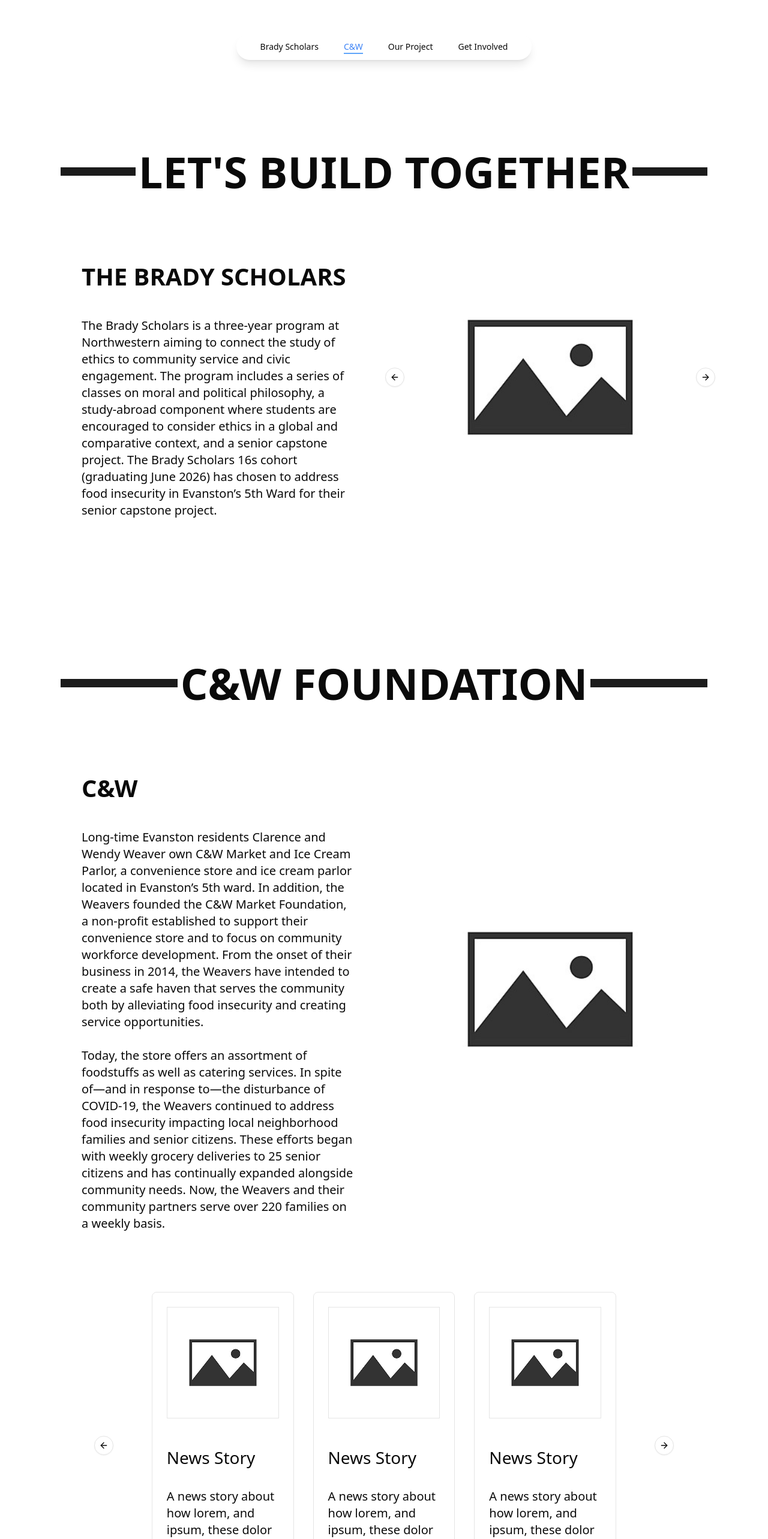
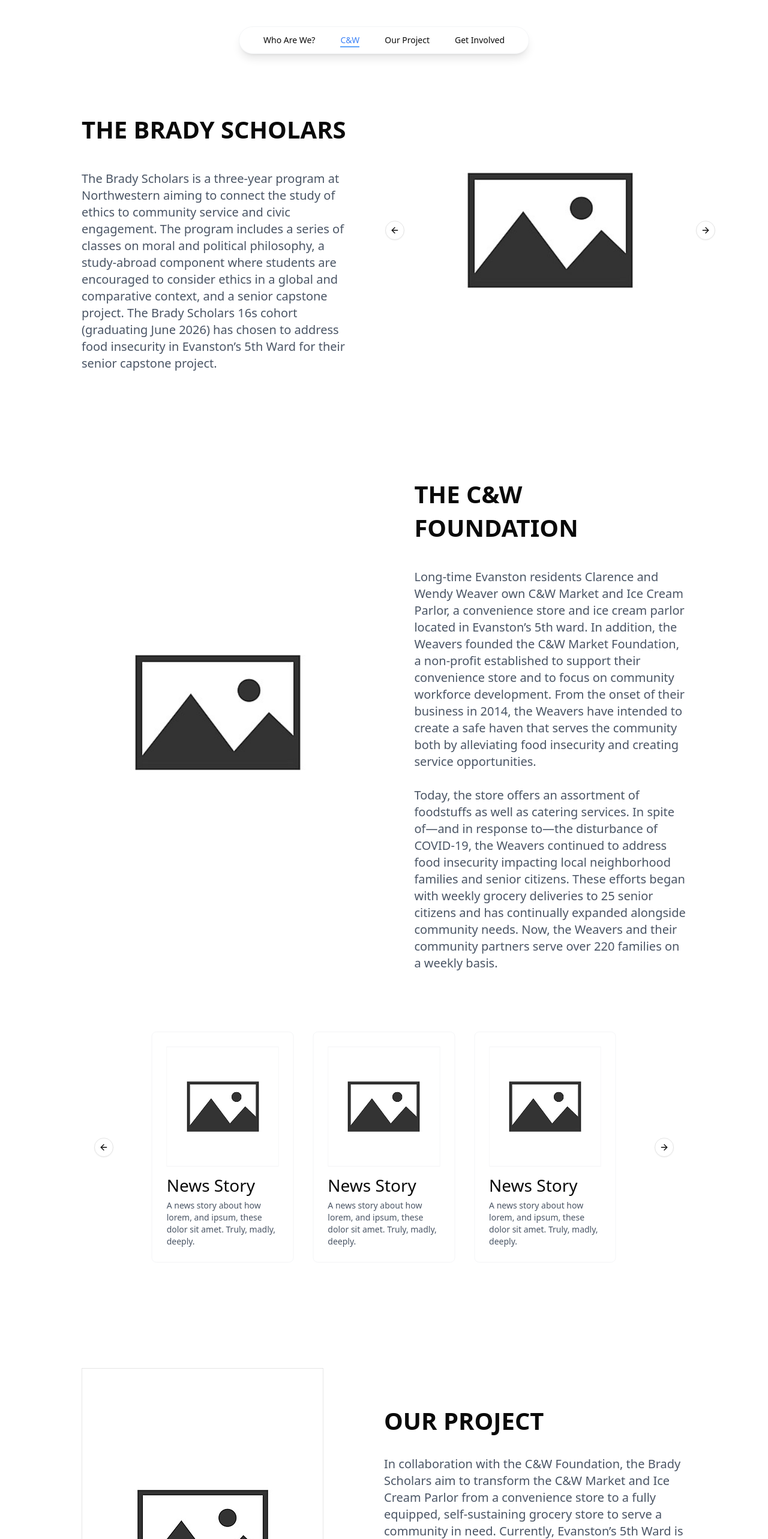
Before and after one commit to bradyscholars/brady16site, a Next.js app: page / in a window 1280 px wide. Shown: the top 2566 px of the page at 60% size. Built offline with nearby package versions, Linux system fonts and the light colour scheme.

Commit message:
furthered the site. footer and nav bar

```diff
--- a/src/app/globals.css
+++ b/src/app/globals.css
@@ -50,6 +50,7 @@
 
 p {
   font-size: 1.25rem;
+  color : oklch(44.6% 0.03 256.802);
   /* @apply "text-lg"; */
   font-weight: 300;
   margin-bottom: 1em;
--- a/src/app/layout.js
+++ b/src/app/layout.js
@@ -1,3 +1,4 @@
+import Footer from "@/components/Footer";
 import NavBar from "@/components/NavBar";
 import { Geist, Geist_Mono } from "next/font/google";
 import "./globals.css";
@@ -26,6 +27,7 @@
         <NavBar />
 
         {children}
+
       </body>
     </html>
   );
--- a/src/app/page.js
+++ b/src/app/page.js
@@ -1,5 +1,6 @@
-import BigHeader from "@/components/BigHeader";
+import Footer from "@/components/Footer";
 import CAndWSection from "@/components/CAndWSection";
+import ProjectDetails from "@/components/ProjectDetails";
 import ProjectSection from "@/components/ProjectSection";
 import WhoWeAre from "@/components/WhoWeAre";
 
@@ -7,10 +8,10 @@
 export default function Home() {
   return (
 
-    <div className="homepage-full flex flex-col items-center px-24 py-32">
+    <div className="homepage-full flex flex-col items-center px-24 py-32 relative">
 
       {/* <div className="brady-delineator" id="brady" /> */}
-      <BigHeader text={"LET'S BUILD TOGETHER"}  />
+      {/* <BigHeader text={"LET'S BUILD TOGETHER"}  /> */}
 
       <WhoWeAre />
 
@@ -18,6 +19,11 @@
 
       <ProjectSection />
 
+      <ProjectDetails />
+
+      <Footer />
+
+
     </div>
 
   );
--- a/src/components/CAndWSection.jsx
+++ b/src/components/CAndWSection.jsx
@@ -8,13 +8,17 @@
     <div className='c-and-w-section flex flex-col w-full items-center mb-24' id="candw">
 
         {/* <div className="candw-delineator" id="candw" /> */}
-        <BigHeader text={"C&W FOUNDATION"}/>
+        {/* <BigHeader text={"C&W FOUNDATION"}/> */}
 
         <div className='c-and-w-copy w-full flex justify-between items-center px-10 '>
 
+            <div className='b-and-w-photo w-[45%] h-full'>
+                <img className='w-full object-cover ' src='/images/blank.jpg' />
+            </div>
+
             <div className='c-and-w-copy w-[45%]'>
                 <h1 className='mb-10 '>
-                    C&W
+                    THE C&W FOUNDATION
                 </h1>
 
                 <p className=''>
@@ -23,9 +27,7 @@
                 </p>
             </div>
 
-            <div className='b-and-w-photo w-[45%] h-full'>
-                <img className='w-full object-cover ' src='/images/blank.jpg' />
-            </div>
+
 
         </div>
 
--- /dev/null
+++ b/src/components/Footer.jsx
@@ -0,0 +1,33 @@
+"use client"
+import { useRouter } from 'next/navigation'
+import React from 'react'
+
+const Footer = () => {
+
+    const router = useRouter();
+
+    function navToHome() {
+        router.push("/");
+    }
+
+  return (
+    <div className='site-footer absolute bottom-0 mb-10 w-full flex items-center justify-center'>
+
+        <div className='actual-site-footer w-[40%] py-2 bg-white rounded-md shadow-md px-8 flex justify-between items-center border border-gray-100'>
+
+            <div className='brady-copyright '>
+                <p className='font-bold text-sm my-0'>© The Brady Scholars, 2025</p>
+            </div>
+
+            <div className='links flex gap-5 items-center justify-center '>
+                <a className='email-link text-gray-500 text-sm' href='mailto:bradyscholars16@gmail.com' target={"_blank"}>Email</a>
+                <a className='home-link text-gray-500 text-sm cursor-pointer' onClick={navToHome}>Home</a>
+            </div>
+
+        </div>
+
+    </div>
+  )
+}
+
+export default Footer
--- a/src/components/NavBar.jsx
+++ b/src/components/NavBar.jsx
@@ -1,18 +1,23 @@
 "use client"
-import { useRouter } from 'next/navigation';
+import { usePathname, useRouter } from 'next/navigation';
 import React, { useEffect, useState } from 'react'
 
 const NavBar = () => {
 
     const router = useRouter();
+    const pathname = usePathname();
 
-    const [activeSection, setActiveSection] = useState("brady");
+    const isGetInvolved = pathname === "/get-involved";
+
+
+
+    const [activeSection, setActiveSection] = useState(null);
 
 
     const sections = [
 
         {
-            name : "Brady Scholars",
+            name : "Who Are We?",
             path : "brady"
         },
         {
@@ -31,26 +36,50 @@
     ]
 
     function handleClick(section) {
-
-        if (section.path === "get-involved") {
-            // do something different
+        if (section === "get-involved") {
+            router.push("/get-involved");
             return;
         }
 
-        const sec = document.getElementById(section);
-        sec.scrollIntoView({behavior: "smooth" , });
-        // router.push(`#${section}`);
+        if (pathname !== "/") {
+            // Navigate home first
+            router.push("/");
 
+            // Delay the scroll to let the navigation settle
+            setTimeout(() => {
+                const el = document.getElementById(section);
+                if (el) {
+                    el.scrollIntoView({ behavior: "smooth", block: "start" });
+                }
+            }, 100); // slightly more than 0 to ensure hydration
+        } else {
+            const el = document.getElementById(section);
+            if (el) {
+                el.scrollIntoView({ behavior: "smooth", block: "start" });
+            }
+        }
     }
 
     useEffect(() => {
+
+        const isOnGetInvolved = pathname === "/get-involved"
+        if (isOnGetInvolved) {
+            setActiveSection("get-involved");
+            return;
+        }
+
+
         const onScroll = () => {
           // Use viewport midpoint to decide “current” section
+
           const midpoint = window.scrollY + window.innerHeight / 2;
           let current = sections[0].path;
 
           for (const section of sections) {
-            if (section.path === "get-involved") continue;
+            if (section.path === "get-involved") {
+
+                continue;
+            }
             const el = document.getElementById(section.path);
             if (!el) continue;
             const top = el.offsetTop;
@@ -61,7 +90,7 @@
             }
           }
 
-          setActiveSection(current);
+          if (current) setActiveSection(current);
         };
 
         window.addEventListener("scroll", onScroll, { passive: true });
@@ -71,12 +100,32 @@
         return () => {
           window.removeEventListener("scroll", onScroll);
         };
-      }, []);
+      }, [pathname]);
+
+
+    //   useEffect(() => {
+    //     if (pathname === '/' && window.location.hash) {
+    //         const id = window.location.hash.slice(1);
+    //         const el = document.getElementById(id);
+
+    //         if (el) {
+    //             setTimeout(() => {
+    //                 el.scrollIntoView({behavior : "smooth" , block :  "start"});
+    //             }, 0)
+    //         }
+    //     }
+    //   }, [pathname]);
+
+
 
   return (
-    <div className='w-full flex items-center justify-center fixed top-8 z-50'>
+    <div className='w-full flex items-center justify-center fixed top-5 z-50'>
 
-        <nav className="flex = z-50 items-center bg-white px-4 md:px-10 py-3  rounded-full shadow-lg mx-auto mt-6">
+
+        <nav className="flex z-50 items-center bg-white px-4 md:px-10 py-3 border border-gray-100 rounded-full shadow-lg mx-auto mt-6">
+
+            {/* <h1 className='text-sm mr-4 mb-4'>The Brady Scholars</h1> */}
+
 
             <div className="hidden md:flex gap-[42px]">
                 {sections.map((section) => (
@@ -84,13 +133,13 @@
                     key={section.path}
                     onClick={() => handleClick(section.path)}
                     className={`relative text-sm font-medium ${
-                    activeSection === section.path
+                    activeSection === section.path || (section.path === "get-involved" && isGetInvolved)
                         ? "text-blue-500"
                         : "text-grey-800 hover:text-blue-500"
                     }`}
                 >
                     {section.name}
-                    {activeSection === section.path && (
+                    {(activeSection === section.path || (section.path === "get-involved" && isGetInvolved)) && (
                     <div className="absolute bottom-[-2px] left-0 w-full h-[2px] bg-blue-400"></div>
                     )}
                 </button>
--- a/src/components/NewsCarousel.jsx
+++ b/src/components/NewsCarousel.jsx
@@ -37,7 +37,7 @@
         <Carousel
             opts={{
                 loop : true,
-                align : "start"
+                // align : "start"
             }}
             className="w-full  p-10 "
         >
--- a/src/components/NewsStoryCard.jsx
+++ b/src/components/NewsStoryCard.jsx
@@ -9,13 +9,15 @@
 
   return (
     <div className="news-card-padding py-10 px-2 relative">
-      <div className=' flex flex-col gap-0 justify-center p-6 transition-all ease-in-out duration-500 hover:scale-105 cursor-pointer rounded-lg border z-10 ' onClick={handleClick}>
+      <div className=' flex flex-col gap-0 justify-center p-6 transition-all ease-in-out duration-500 hover:scale-105 cursor-pointer rounded-lg border border-gray-100 z-10 ' onClick={handleClick}>
 
-          <img className='w-full h-[40%] object-cover mb-1 border' src={imgSrc} />
+          {/* <div className='img-container w-full h-[30%] object-contain'> */}
+          <img className='h-[200px] object-cover mb-1 border border-gray-100 ' src={imgSrc} />
+          {/* </div> */}
 
-          <h3 className='mb-0'>{title}</h3>
+          <h3 className='my-0 mt-2'>{title}</h3>
 
-          <p className=''>{content}</p>
+          <p className='my-0 mt-1 text-sm'>{content}</p>
 
 
       </div>
--- /dev/null
+++ b/src/components/ProjectDetails.jsx
@@ -0,0 +1,48 @@
+import React from 'react'
+
+const ProjectDetails = () => {
+
+  return (
+    <div id="project-details" className="bg-white py-16 px-4">
+        <div className="max-w-6xl mx-auto grid md:grid-cols-2 gap-12">
+            {/* Requirements List */}
+            <div>
+                <h2 className="text-3xl font-bold mb-6">Project Requirements</h2>
+                <ul className="list-disc list-inside space-y-3 text-gray-600">
+                    <li className='list-image-none list-none'>Examine existing supplies and appliances to see what can be repurposed or relocated, including the refrigerator in 1700 Dodge and freezers throughout the store</li>
+                    <li className='list-image-none list-none'>Acquire necessary Evanston construction permits</li>
+                    <li className='list-image-none list-none'>Demolish the wall separating 1700 Dodge and 1901 Church St properties</li>
+                    <li className='list-image-none list-none'>Install an appropriate HVAC system for the 1700 Dodge property (possibly a mini-split AC)</li>
+                    <li className='list-image-none list-none'>Renovate plumbing system for 1700 Dodge to be compatible with new refrigeration systems</li>
+                    <li className='list-image-none list-none'>Install open air coolers in 1700 Dodge and 1901 Church St for produce (<a className='underline' target={"_blank"} href="https://store.prohvacr.com/products/purecold-inspration-96-white-open-air-merchandiser-cooler?variant=43818947248358&country=US&currency=USD&utm_medium=product_sync&utm_source=google&utm_content=sag_organic&utm_campaign=sag_organic&gad_source=1&gclid=CjwKCAiAlPu9BhAjEiwA5NDSA2jcNB2ttif2SS5SaM8Mc8cL_nrsO5CHYzHnFOhtIwazPkenj7Vk5hoCeNUQAvD_BwE">example</a>)</li>
+                    <li className='list-image-none list-none'>Install new closed-door refrigerators for deli meats and freezers for frozen items in 1901 Church St (<a className='underline' target={"_blank"} href="https://www.webstaurantstore.com/avantco-gdc-49f-hc-53-1-8-white-swing-glass-door-merchandiser-freezer-with-led-lighting/178GDC49FHCW.html">stand-up freezer</a>, <a className='underline' target={"_blank"} href="https://www.webstaurantstore.com/avantco-gdc-69-hc-78-1-4-white-swing-glass-door-merchandiser-refrigerator-with-led-lighting/178GDC69HCW.html">reach-in display refridgerator</a>)</li>
+                    <li className='list-image-none list-none'>Install shelving for non-refrigerated fruits, bread, and other bakery items (<a className='underline' target={"_blank"} href="https://www.amazon.com/JACKCUBE-DESIGN-Vegetable-Organizer-Chalkboard/dp/B0BT6LRTC9?source=ps-sl-shoppingads-lpcontext&ref_=fplfs&psc=1&smid=A3NFF7BTSDCLJR&gQT=1">example</a>)</li>
+                    <li className='list-image-none list-none'>Gondola shelving for nonperishables, including end caps and race-track gondolas</li>
+                    <li className='list-image-none list-none'>Revamp cashier/check-out counter with under-counter and behind-counter storage</li>
+                    <li className='list-image-none list-none'>Find reliable distributors for fresh produce, bakery goods, and deli meats</li>
+                    <li className='list-image-none list-none'>Install suitable shelving, freezers, and refrigerators in the basement for storage</li>
+                    <li className='list-image-none list-none'>Update existing inventory system for expanded supply</li>
+                    <li className='list-image-none list-none'>Update POS system for expanded supply</li>
+                </ul>
+                </div>
+
+                {/* Business Structure Explanation */}
+                <div>
+                    <h2 className="text-3xl font-bold mb-6">Business Structure</h2>
+                    <p className="text-gray-700 mb-4">
+                        We plan to create a new non-profit entity to provide affordable and accessible fresh produce to the Evanston community. This entity will operate alongside the for-profit C&W Market, with separate transactions.
+                    </p>
+                    <p className="text-gray-700 mb-4">
+                        Revenue from the non-profit grocery section (fresh produce) will support community nutrition efforts, while the for-profit side will handle inventory and labor cost recovery.
+                    </p>
+                    <p className="text-gray-700">
+                        Labor opportunities will emphasize workforce development, and the collaborative model will ensure nutritious food is available at low cost.
+                    </p>
+                </div>
+            </div>
+        </div>
+
+  )
+}
+
+export default ProjectDetails
--- a/src/components/ProjectSection.jsx
+++ b/src/components/ProjectSection.jsx
@@ -1,12 +1,11 @@
 import React from 'react'
-import BigHeader from './BigHeader'
 
 const ProjectSection = () => {
   return (
-    <div className='project-section-full w-full' id="project">
+    <div className='project-section-full w-full mb-24' id="project">
 
         {/* <div className="project-delineator" id="project" /> */}
-        <BigHeader text={"PROJECT"} />
+        {/* <BigHeader text={"PROJECT"} /> */}
 
         <div className='project-section-body px-10 flex flex-col items-center'>
 
```
Also changed, not shown: src/app/get-involved/page.js (added, +11 -0 lines).
